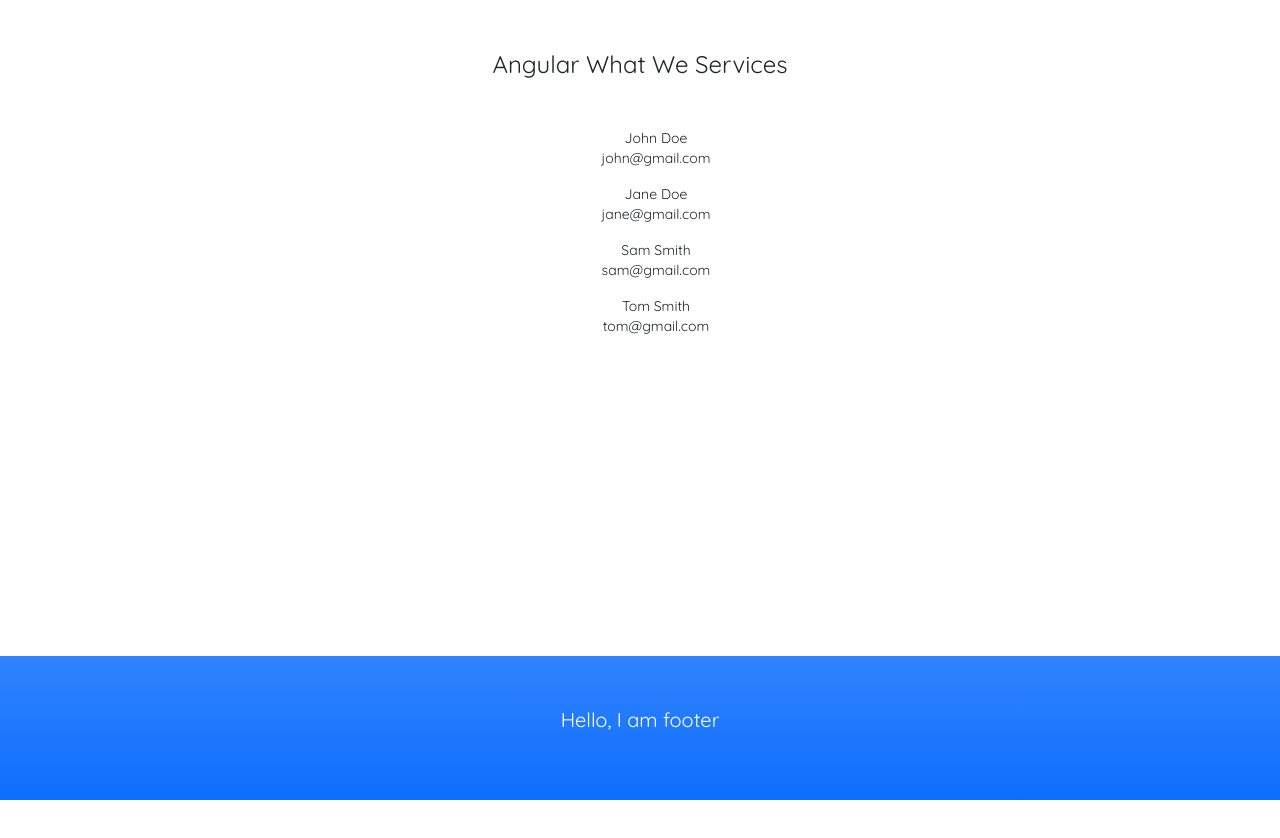
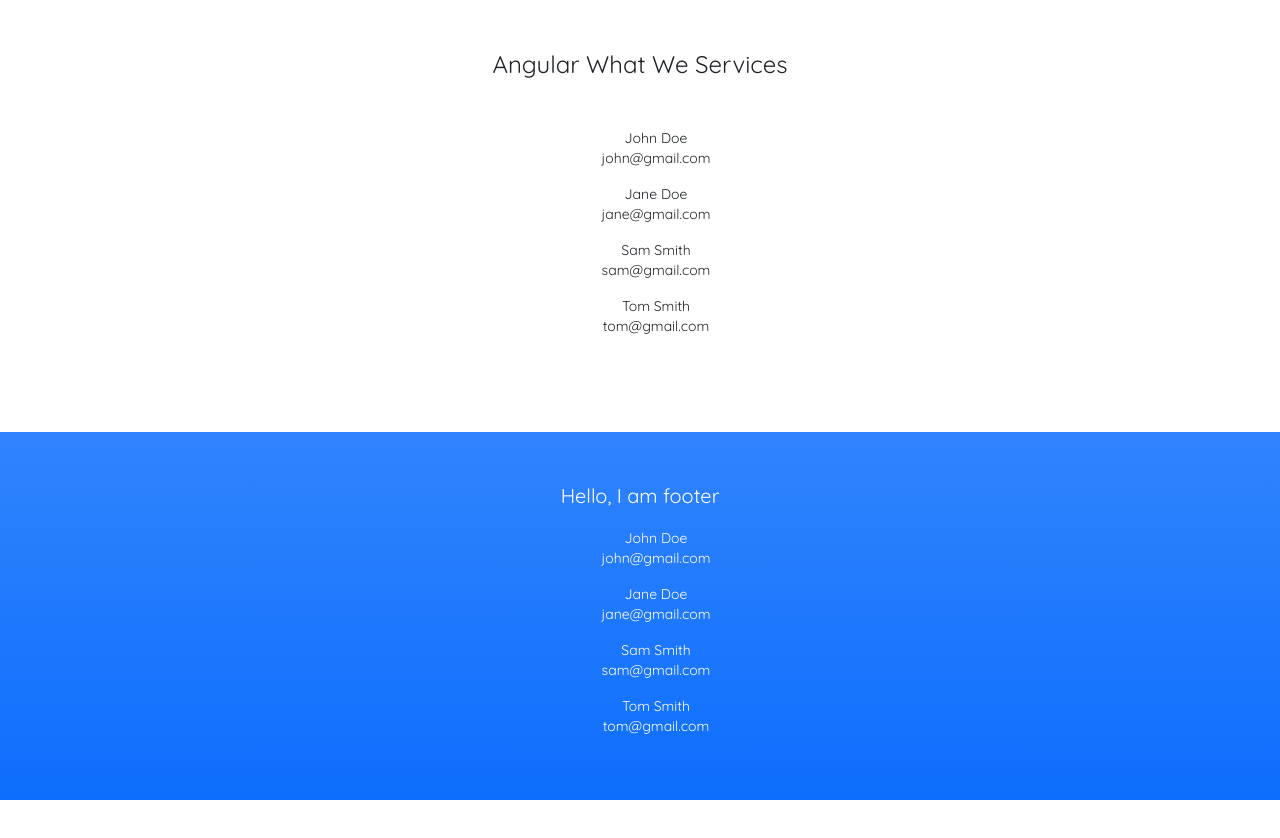
Before and after one commit to Kashyap2424/ANGULAR-TUTORIAL-CODE-STEP-BY-STEP, an Angular app: page / in a window 1280 px wide. Shown: the top 838 px of the page. Built offline with nearby package versions, Linux system fonts and the light colour scheme.

Commit message:
Learn how to create one service and how its use in project

```diff
--- a/src/app/app.component.ts
+++ b/src/app/app.component.ts
@@ -1,5 +1,5 @@
 import { Component, enableProdMode } from '@angular/core';
-import { FormControl, FormGroup, Validators } from '@angular/forms';
+import { MemberDataService } from './services/member-data.service';
 
 @Component({
   selector: 'app-root',
@@ -9,22 +9,11 @@ import { FormControl, FormGroup, Validators } from '@angular/forms';
 export class AppComponent {
   title = 'Angular What We Services';
 
-  memberData = [
-    {
-      name: 'John Doe',
-      email: 'john@gmail.com',
-    },
-    {
-      name: 'Jane Doe',
-      email: 'jane@gmail.com ',
-    },
-    {
-      name: 'Sam Smith',
-      email: 'sam@gmail.com',
-    },
-    {
-      name: 'Tom Smith',
-      email: 'tom@gmail.com',
-    },
-  ];
+  memberData: any;
+
+  constructor(private memberDataService: MemberDataService) {
+    console.log(memberDataService.members());
+
+    this.memberData = memberDataService.members();
+  }
 }
--- a/src/app/footer/footer.component.html
+++ b/src/app/footer/footer.component.html
@@ -1,5 +1,12 @@
 <div class="container text-center">
     <footer>
         <h2 class="text-center">Hello, I am footer</h2>
+
+        <div class="text-center">
+            <ul *ngFor="let userInfo of memberData" style="list-style: none;">
+                <li>{{userInfo.name}}</li>
+                <li>{{userInfo.email}}</li>
+            </ul>
+        </div>
     </footer>
 </div>
--- a/src/app/footer/footer.component.ts
+++ b/src/app/footer/footer.component.ts
@@ -1,15 +1,18 @@
 import { Component, OnInit } from '@angular/core';
+import { MemberDataService } from '../services/member-data.service';
 
 @Component({
   selector: 'app-footer',
   templateUrl: './footer.component.html',
-  styleUrls: ['./footer.component.css']
+  styleUrls: ['./footer.component.css'],
 })
 export class FooterComponent implements OnInit {
+  memberData: any;
 
-  constructor() { }
-
-  ngOnInit(): void {
+  constructor(private memberDataService: MemberDataService) {
+    console.log(memberDataService.members());
+    this.memberData = memberDataService.members();
   }
 
+  ngOnInit(): void {}
 }
--- /dev/null
+++ b/src/app/services/member-data.service.ts
@@ -0,0 +1,30 @@
+import { Injectable } from '@angular/core';
+
+@Injectable({
+  providedIn: 'root',
+})
+export class MemberDataService {
+  constructor() {}
+
+
+  members() {
+    return [
+      {
+        name: 'John Doe',
+        email: 'john@gmail.com',
+      },
+      {
+        name: 'Jane Doe',
+        email: 'jane@gmail.com ',
+      },
+      {
+        name: 'Sam Smith',
+        email: 'sam@gmail.com',
+      },
+      {
+        name: 'Tom Smith',
+        email: 'tom@gmail.com',
+      },
+    ];
+  }
+}
```
Also changed, not shown: 1 other file (tests, documents, lock files or other folders).
